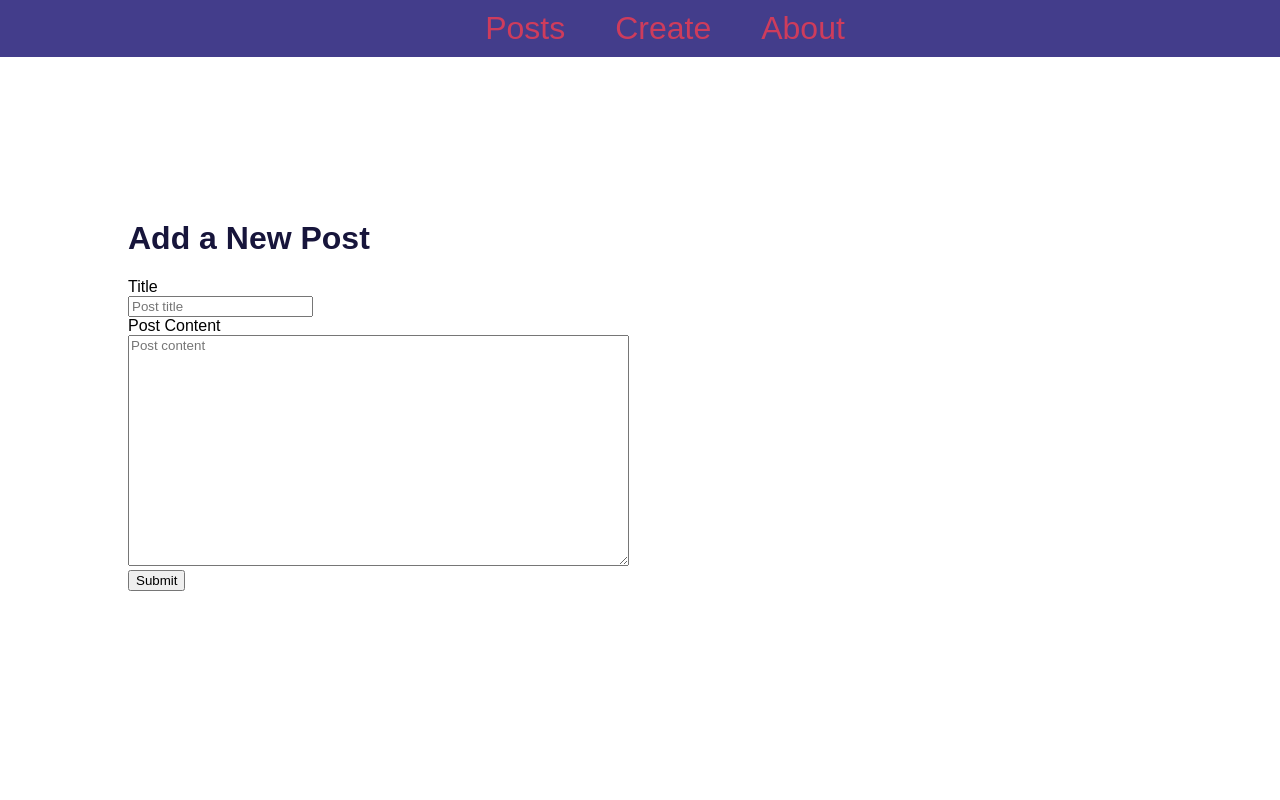
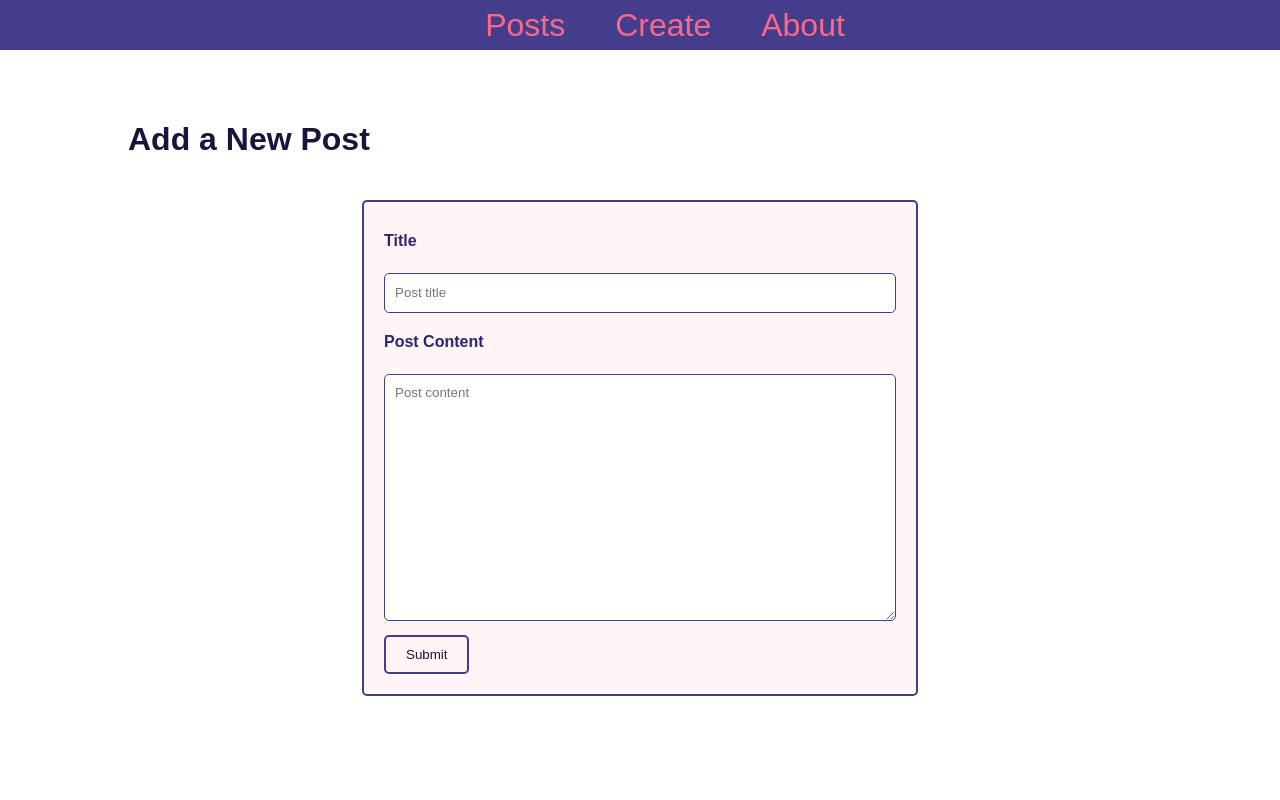
Before and after one commit to na7ank/flask-sqlite-basic-crud-1, a Flask app: page /create/ in a window 1280 px wide. Run offline with Flask 3, Linux system fonts and the light colour scheme.

Commit message:
Update layouts.

```diff
--- a/app/app.py
+++ b/app/app.py
@@ -20,7 +20,6 @@ def get_post(post_id):
     if post is None:
         abort(404)
     return post
-
 
 @app.route('/')
 def index():
--- /dev/null
+++ b/app/static/scroll-bars-styles.css
@@ -0,0 +1,44 @@
+/* Chrome, Edge, and Safari */
+::-webkit-scrollbar {
+    width: 12px; /* largura da barra de rolagem vertical */
+    height: 12px; /* altura da barra de rolagem horizontal */
+}
+
+::-webkit-scrollbar-track {
+    background: #f1f1f1; /* cor do fundo da barra de rolagem */
+}
+
+::-webkit-scrollbar-thumb {
+    background: #800080; /* cor roxa da parte rolável da barra de rolagem */
+    border-radius: 10px; /* arredondamento da borda */
+}
+
+::-webkit-scrollbar-thumb:hover {
+    background: #660066; /* cor roxa mais escura quando o mouse está sobre a parte rolável */
+}
+
+/* Firefox */
+* {
+    scrollbar-width: thin; /* largura fina */
+    scrollbar-color: #800080 #f1f1f1; /* cor roxa da parte rolável da barra de rolagem e cor do fundo da barra de rolagem */
+}
+
+/* Opera */
+body::-webkit-scrollbar {
+    width: 12px;
+    height: 12px;
+}
+
+body::-webkit-scrollbar-track {
+    background: #f1f1f1;
+}
+
+body::-webkit-scrollbar-thumb {
+    background-color: #800080;
+    border-radius: 10px;
+    border: 3px solid #f1f1f1;
+}
+
+body::-webkit-scrollbar-thumb:hover {
+    background: #660066;
+}
--- a/app/static/styles.css
+++ b/app/static/styles.css
@@ -2,6 +2,7 @@
     font-family: sans-serif;
     box-sizing: border-box;
 }
+
 body {
     width: 100%;
     height: 100vh;
@@ -9,11 +10,14 @@ body {
     display: flex;
     flex-direction: column;
     align-items: center;
-    justify-content: center;
-
-    position: relative;
+    justify-content: flex-start;
+    gap: 0;
 }
-
+/*
+┌──────────────────────────────────────────────────────────────────────────┐
+│   NAV TOP MENU                                                           │
+└──────────────────────────────────────────────────────────────────────────┘
+*/
 nav {
     background-color: #433D8B;
     display: flex;
@@ -21,14 +25,11 @@ nav {
     justify-content: center;
     padding: 10px;
     width: 100%;
-
-    position: absolute;
-    top: 0;
-    right: 0;
+    height: 50px;
 }
 
 nav a {
-    color: #ce3c5c;
+    color: #ff6889;
     font-size: 2em;
     margin-left: 50px;
     text-decoration: none;
@@ -36,24 +37,29 @@ nav a {
 }
 
 nav a:hover {
-    color: #ff7392;
+    color: #ff9cb1;
     transform: scale(1.1);
 }
-
-
+/*
+┌──────────────────────────────────────────────────────────────────────────┐
+│   CENTRAL CONTENT                                                        │
+└──────────────────────────────────────────────────────────────────────────┘
+*/
 .content {
     width: 80%;
     display: flex;
     flex-direction: column;
-    overflow-y: scroll;
-
-    margin-bottom: 10px;
+    margin-top: 50px;
 }
 
 .content h1 {
     color: #17153B;
 }
-
+/*
+┌──────────────────────────────────────────────────────────────────────────┐
+│   POST CARD                                                              │
+└──────────────────────────────────────────────────────────────────────────┘
+*/
 .post {
     color: #2E236C;
     padding: 10px;
@@ -62,43 +68,100 @@ nav a:hover {
     border-radius: 5px;
     border: 2px solid #433D8B;
     transition: all 0.15s;
-
     position: relative;
 }
 
 .post:hover {
     cursor: pointer;
-    box-shadow: 3px 3px #877dec;
+    box-shadow: 3px 3px #685bfa;
     translate: -3px -3px;
 }
 
 .alert {
     padding: 20px;
     margin: 5px;
-    color: #970020;
-    background-color: #ffb8c7;
+    color: #d6002e;
+    background-color: #ff587c;
 }
 
 .edit-button {
+    padding: 5px;
+    color: #17153B;
     text-decoration: none;
     display: inline-block;
-    padding: 5px;
     background-color: transparent;
-    color: #17153B;
-
+    /* A borda desse botao ficou muito estilosa */
     border-left: 2px solid #433D8B;
     border-bottom: 2px solid #433D8B;
     border-radius: 0 0 0 5px;
-
-
-    transition: background-color 0.3s ease, color 0.3s ease, border-color 0.3s ease;
-
+    /* Mesmo com display flex posso usar position relative */
     position: absolute;
     top: 0;
     right: 0;
+    transition: all 0.3s ease;
 }
 
 .edit-button:hover {
-    background-color: #5f4fb9;
+    background-color: #7363ca;
     color: #FFF;
 }
+
+/*
+┌──────────────────────────────────────────────────────────────────────────┐
+│   CREATE FORM                                                            │
+└──────────────────────────────────────────────────────────────────────────┘
+*/
+form {
+    color: #2E236C;
+    background-color: #fff5f7;
+    border: 2px solid #433D8B;
+    padding: 20px;
+    border-radius: 5px;
+    width: fit-content;
+    margin: 20px auto;
+    font-family: Arial, sans-serif;
+}
+
+form input {
+    outline: none;
+}
+
+form label {
+    font-weight: bold;
+    display: block;
+    margin-top: 10px;
+    margin-bottom: 5px;
+}
+
+form input[type="text"],
+form textarea {
+    width: 100%;
+    padding: 10px;
+    margin-bottom: 10px;
+    border: 1px solid #433D8B;
+    border-radius: 5px;
+    box-sizing: border-box;
+}
+
+form input[type="text"] {
+    height: 40px;
+}
+
+form textarea {
+    resize: vertical;
+}
+
+form button[type="submit"] {
+    padding: 10px 20px;
+    color: #17153B;
+    background-color: transparent;
+    border: 2px solid #433D8B;
+    border-radius: 5px;
+    cursor: pointer;
+    transition: all 0.3s ease;
+}
+
+form button[type="submit"]:hover {
+    background-color: #7363ca;
+    color: #FFF;
+}
--- a/app/templates/base.html
+++ b/app/templates/base.html
@@ -8,6 +8,7 @@
     <meta charset="UTF-8">
     <title>{% block title %} {% endblock %} - FlaskApp</title>
     <link rel="stylesheet" href="{{ url_for('static', filename='styles.css') }}">
+    <link rel="stylesheet" href="{{ url_for('static', filename='scroll-bars-styles.css') }}">
 </head>
 <body>
     <nav>
```
Also changed, not shown: app/database/database.db.
